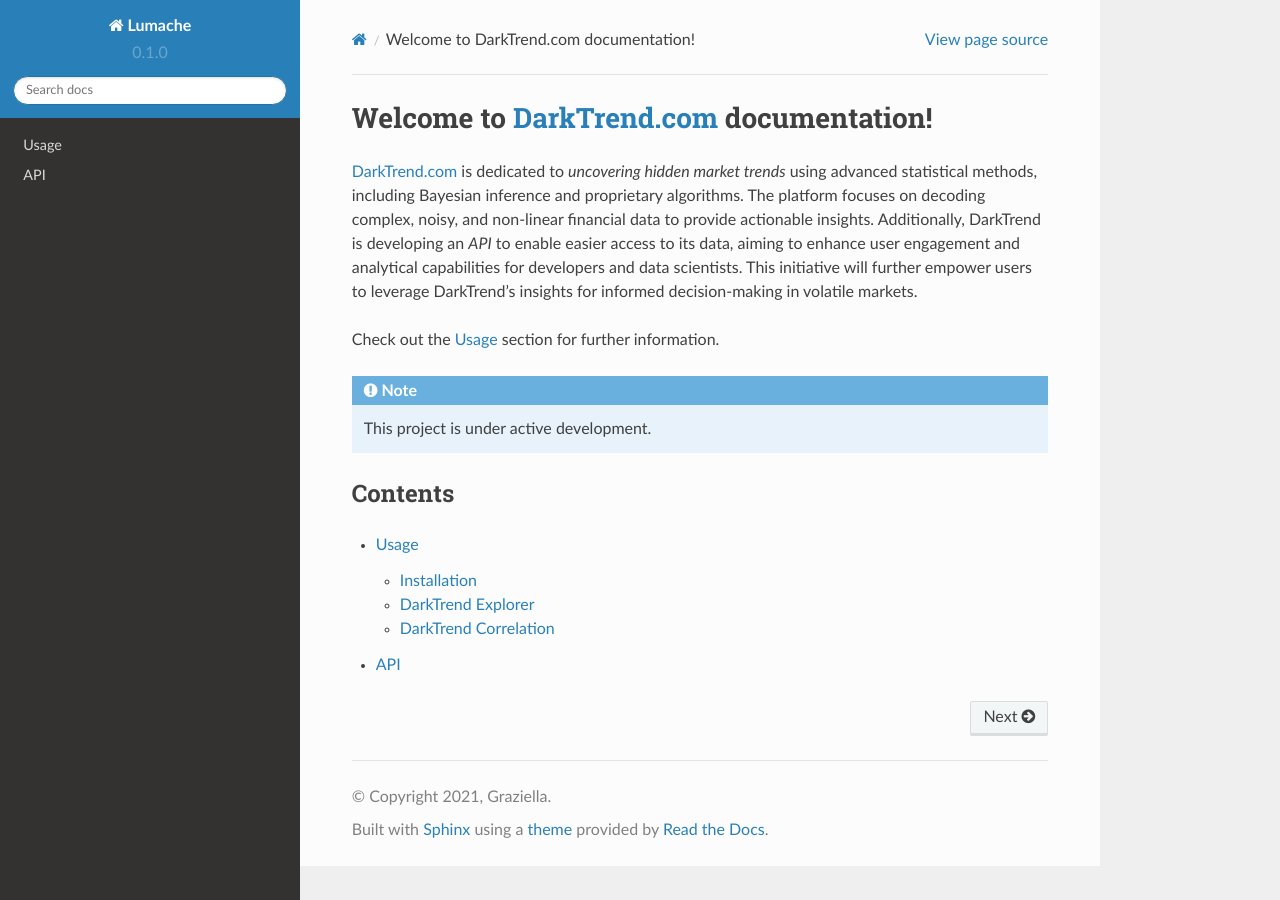
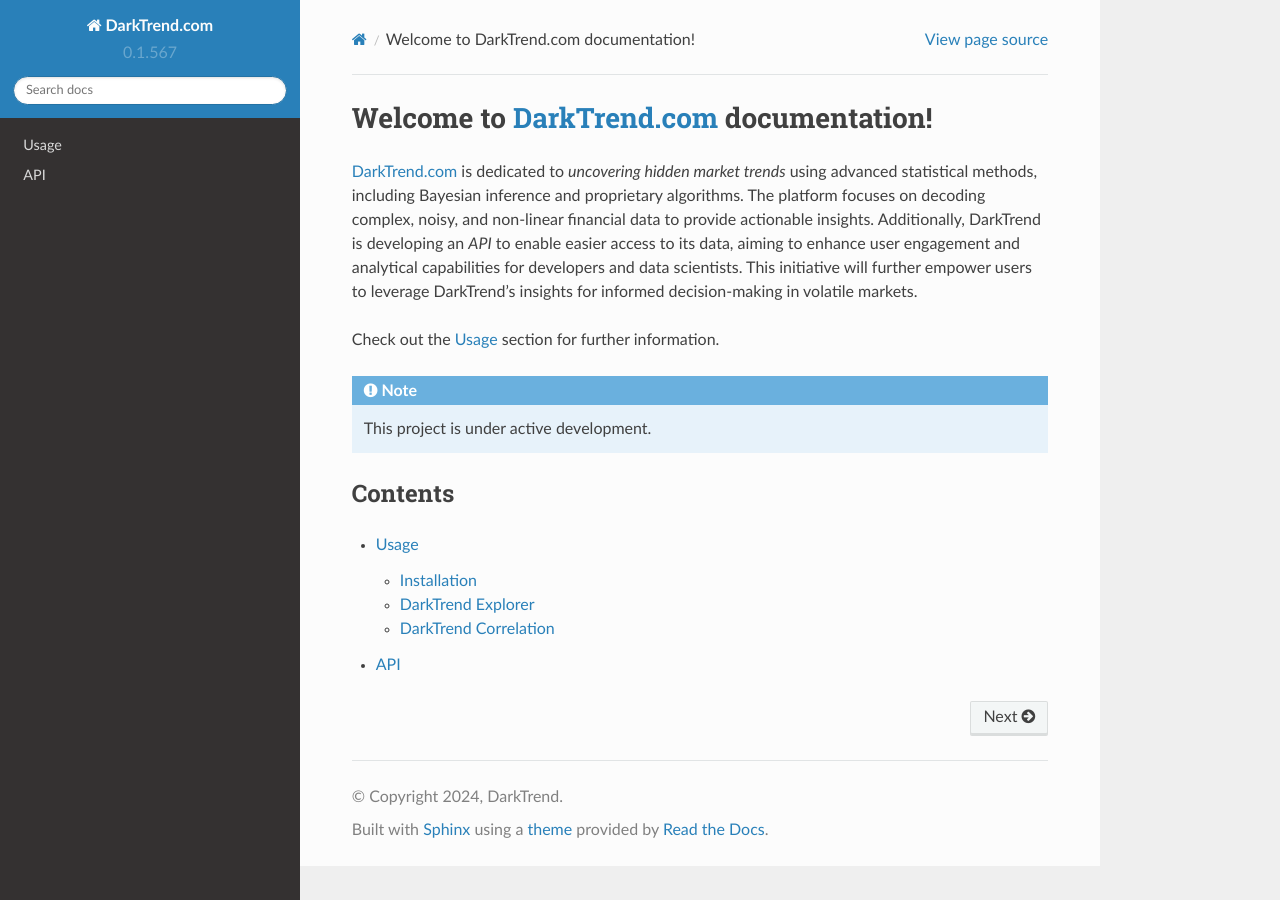
Before and after one commit to buhbuhtig/darktrend, a Sphinx documentation site: the page built from docs/source/index.rst, in a window 1280 px wide. Built offline with Sphinx 7.4.7 and the Read the Docs theme 2.0.0, drawn with Linux system fonts in a browser that asks for light colours.

Commit message:
Update conf.py

```diff
--- a/docs/source/conf.py
+++ b/docs/source/conf.py
@@ -2,12 +2,12 @@
 
 # -- Project information
 
-project = 'Lumache'
-copyright = '2021, Graziella'
-author = 'Graziella'
+project = 'DarkTrend.com'
+copyright = '2024, DarkTrend'
+author = 'Joe Turner'
 
 release = '0.1'
-version = '0.1.0'
+version = '0.1.567'
 
 # -- General configuration
 
```
